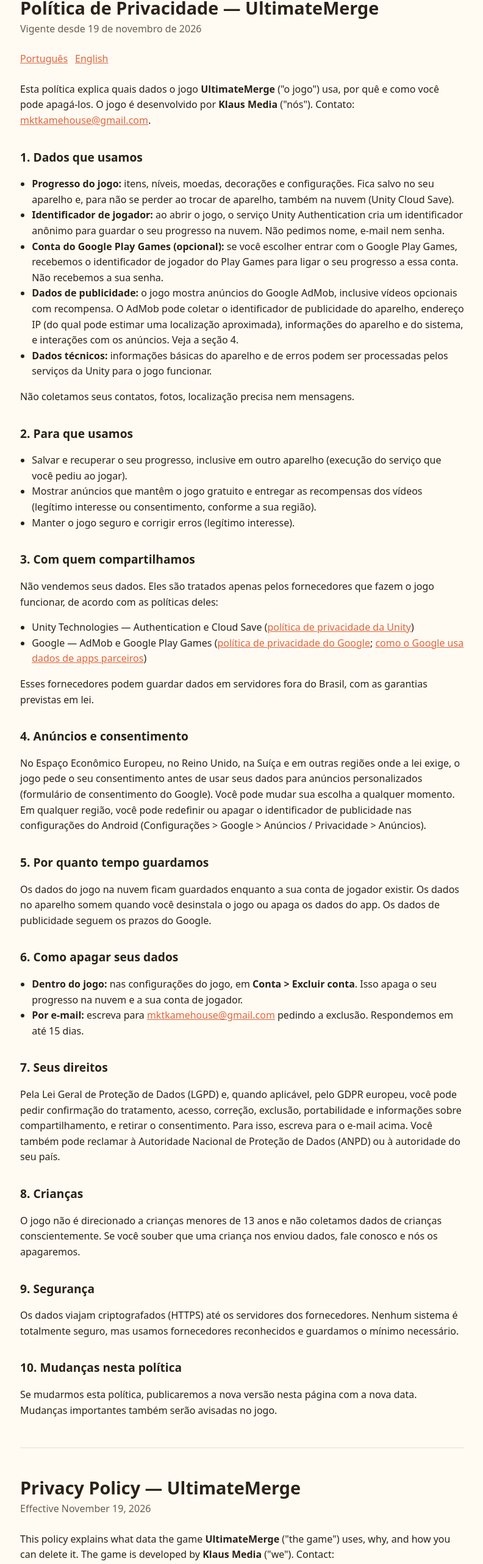
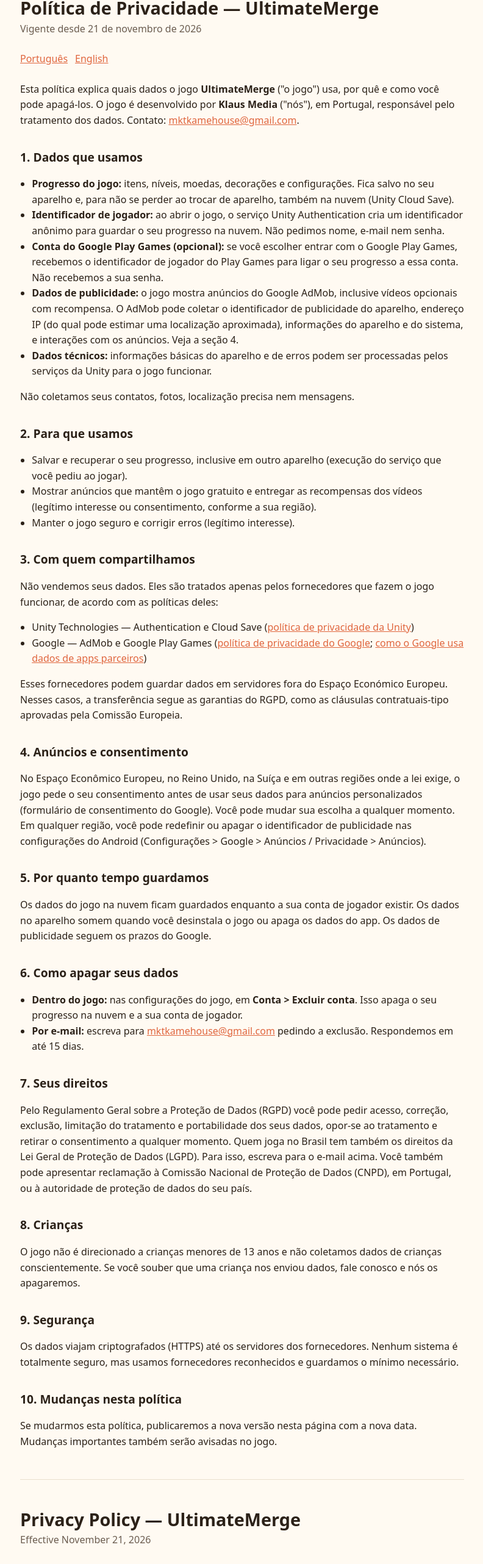
Before and after one commit to 21Johnn/Termo, a plain HTML site: page privacidade.html in a window 1280 px wide. Shown: the part 36-2600 px from the top of the page at 61% size, without its empty margins (243-1035 px from the left). Drawn offline with Linux system fonts and the light colour scheme.

Commit message:
Política e termos: RGPD, CNPD e lei portuguesa (desenvolvedor em Portugal)
Co-Authored-By: Claude Opus 5.5 <noreply@anthropic.com>

```diff
--- a/privacidade.html
+++ b/privacidade.html
@@ -9,11 +9,11 @@
 <body>
 <main>
 <h1>Política de Privacidade — UltimateMerge</h1>
-<p class="meta">Vigente desde 19 de novembro de 2026</p>
+<p class="meta">Vigente desde 21 de novembro de 2026</p>
 <p class="lang"><a href="#pt">Português</a> <a href="#en">English</a></p>
 
 <section id="pt" lang="pt-BR">
-<p>Esta política explica quais dados o jogo <strong>UltimateMerge</strong> ("o jogo") usa, por quê e como você pode apagá-los. O jogo é desenvolvido por <strong>Klaus Media</strong> ("nós"). Contato: <a href="mailto:mktkamehouse@gmail.com">mktkamehouse@gmail.com</a>.</p>
+<p>Esta política explica quais dados o jogo <strong>UltimateMerge</strong> ("o jogo") usa, por quê e como você pode apagá-los. O jogo é desenvolvido por <strong>Klaus Media</strong> ("nós"), em Portugal, responsável pelo tratamento dos dados. Contato: <a href="mailto:mktkamehouse@gmail.com">mktkamehouse@gmail.com</a>.</p>
 
 <h2>1. Dados que usamos</h2>
 <ul>
@@ -38,7 +38,7 @@
 <li>Unity Technologies — Authentication e Cloud Save (<a href="https://unity.com/legal/privacy-policy">política de privacidade da Unity</a>)</li>
 <li>Google — AdMob e Google Play Games (<a href="https://policies.google.com/privacy">política de privacidade do Google</a>; <a href="https://policies.google.com/technologies/partner-sites">como o Google usa dados de apps parceiros</a>)</li>
 </ul>
-<p>Esses fornecedores podem guardar dados em servidores fora do Brasil, com as garantias previstas em lei.</p>
+<p>Esses fornecedores podem guardar dados em servidores fora do Espaço Económico Europeu. Nesses casos, a transferência segue as garantias do RGPD, como as cláusulas contratuais-tipo aprovadas pela Comissão Europeia.</p>
 
 <h2>4. Anúncios e consentimento</h2>
 <p>No Espaço Econômico Europeu, no Reino Unido, na Suíça e em outras regiões onde a lei exige, o jogo pede o seu consentimento antes de usar seus dados para anúncios personalizados (formulário de consentimento do Google). Você pode mudar sua escolha a qualquer momento. Em qualquer região, você pode redefinir ou apagar o identificador de publicidade nas configurações do Android (Configurações &gt; Google &gt; Anúncios / Privacidade &gt; Anúncios).</p>
@@ -53,7 +53,7 @@
 </ul>
 
 <h2>7. Seus direitos</h2>
-<p>Pela Lei Geral de Proteção de Dados (LGPD) e, quando aplicável, pelo GDPR europeu, você pode pedir confirmação do tratamento, acesso, correção, exclusão, portabilidade e informações sobre compartilhamento, e retirar o consentimento. Para isso, escreva para o e-mail acima. Você também pode reclamar à Autoridade Nacional de Proteção de Dados (ANPD) ou à autoridade do seu país.</p>
+<p>Pelo Regulamento Geral sobre a Proteção de Dados (RGPD) você pode pedir acesso, correção, exclusão, limitação do tratamento e portabilidade dos seus dados, opor-se ao tratamento e retirar o consentimento a qualquer momento. Quem joga no Brasil tem também os direitos da Lei Geral de Proteção de Dados (LGPD). Para isso, escreva para o e-mail acima. Você também pode apresentar reclamação à Comissão Nacional de Proteção de Dados (CNPD), em Portugal, ou à autoridade de proteção de dados do seu país.</p>
 
 <h2>8. Crianças</h2>
 <p>O jogo não é direcionado a crianças menores de 13 anos e não coletamos dados de crianças conscientemente. Se você souber que uma criança nos enviou dados, fale conosco e nós os apagaremos.</p>
@@ -69,8 +69,8 @@
 
 <section id="en" lang="en">
 <h1>Privacy Policy — UltimateMerge</h1>
-<p class="meta">Effective November 19, 2026</p>
-<p>This policy explains what data the game <strong>UltimateMerge</strong> ("the game") uses, why, and how you can delete it. The game is developed by <strong>Klaus Media</strong> ("we"). Contact: <a href="mailto:mktkamehouse@gmail.com">mktkamehouse@gmail.com</a>.</p>
+<p class="meta">Effective November 21, 2026</p>
+<p>This policy explains what data the game <strong>UltimateMerge</strong> ("the game") uses, why, and how you can delete it. The game is developed by <strong>Klaus Media</strong> ("we"), based in Portugal, the data controller. Contact: <a href="mailto:mktkamehouse@gmail.com">mktkamehouse@gmail.com</a>.</p>
 
 <h2>1. Data we use</h2>
 <ul>
@@ -95,7 +95,7 @@
 <li>Unity Technologies — Authentication and Cloud Save (<a href="https://unity.com/legal/privacy-policy">Unity privacy policy</a>)</li>
 <li>Google — AdMob and Google Play Games (<a href="https://policies.google.com/privacy">Google privacy policy</a>; <a href="https://policies.google.com/technologies/partner-sites">how Google uses data from partner apps</a>)</li>
 </ul>
-<p>These providers may store data on servers outside your country, with the safeguards required by law.</p>
+<p>These providers may store data on servers outside the European Economic Area. In those cases, the transfer follows the GDPR safeguards, such as the standard contractual clauses approved by the European Commission.</p>
 
 <h2>4. Ads and consent</h2>
 <p>In the European Economic Area, the United Kingdom, Switzerland and other regions where the law requires it, the game asks for your consent before using your data for personalized ads (Google consent form). You can change your choice at any time. In any region, you can reset or delete your advertising ID in Android settings (Settings &gt; Google &gt; Ads / Privacy &gt; Ads).</p>
@@ -110,7 +110,7 @@
 </ul>
 
 <h2>7. Your rights</h2>
-<p>Under Brazil's LGPD and, where applicable, the EU GDPR, you may request confirmation of processing, access, correction, deletion, portability and information about sharing, and withdraw consent. To do so, write to the email above. You may also complain to your data protection authority.</p>
+<p>Under the EU General Data Protection Regulation (GDPR) you may request access, correction, deletion, restriction of processing and portability of your data, object to processing and withdraw consent at any time. Players in Brazil also have the rights of Brazil's LGPD. To do so, write to the email above. You may also lodge a complaint with Portugal's data protection authority (CNPD) or with the data protection authority of your country.</p>
 
 <h2>8. Children</h2>
 <p>The game is not directed to children under 13 and we do not knowingly collect data from children. If you learn that a child has sent us data, contact us and we will delete it.</p>
```
Also changed, not shown: termos.html (+5 -5 lines).
